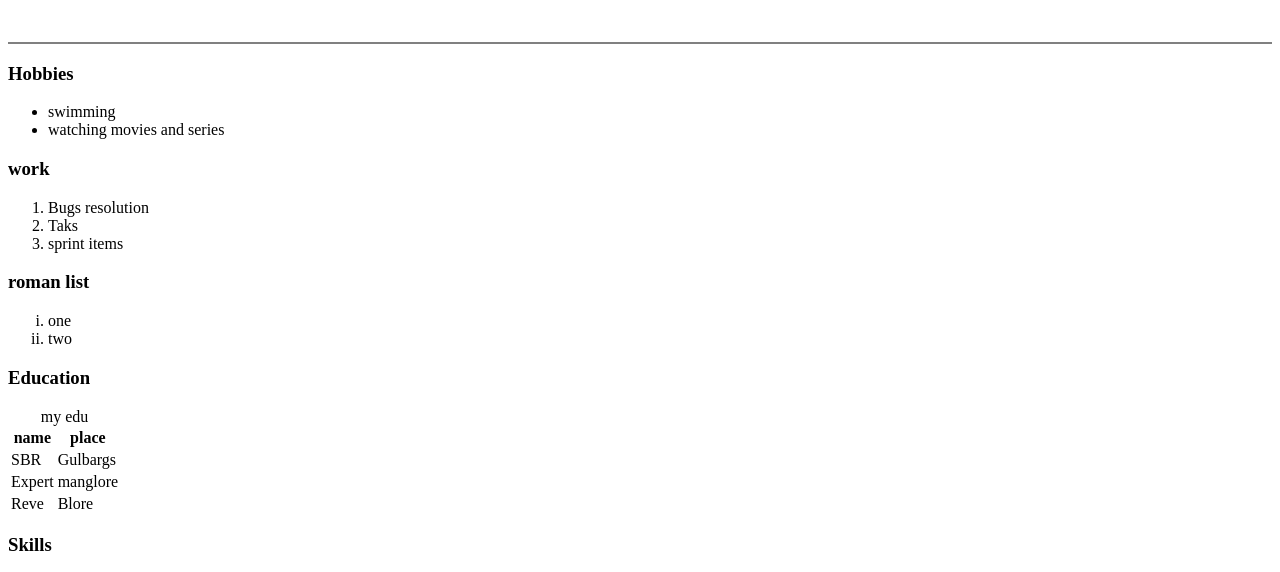
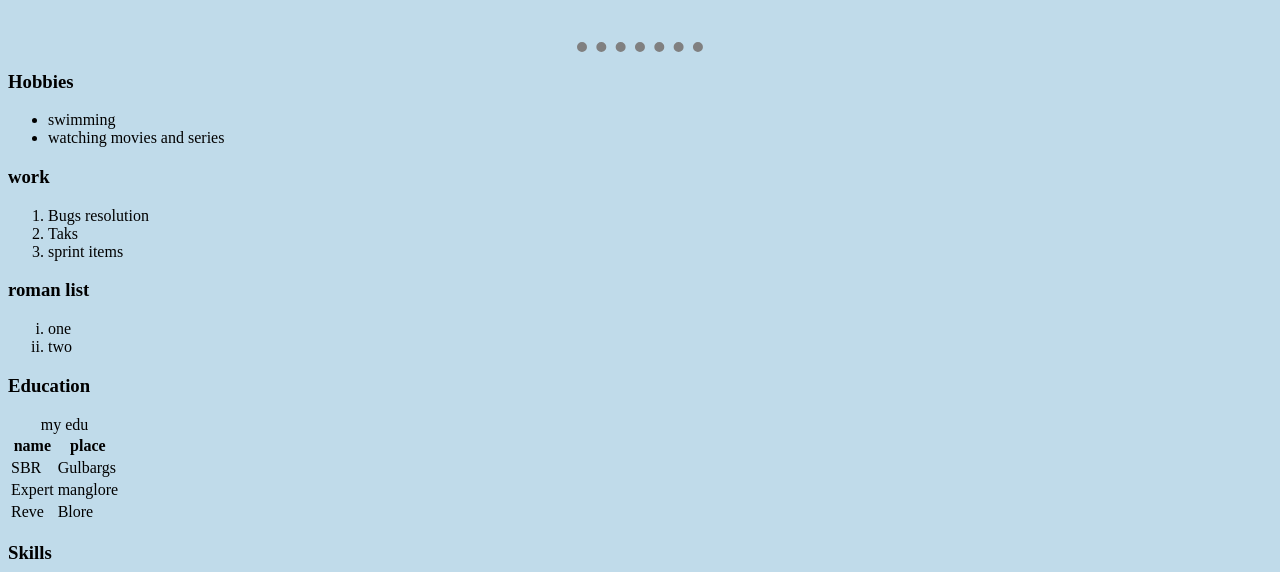
Before and after one commit to prajwal952/basic-cv, a plain HTML site: page index.html in a window 1280 px wide. Shown: the part 182-754 px from the top of the page. Drawn offline with Linux system fonts and the light colour scheme.

Commit message:
inline and internal css

```diff
--- a/index.html
+++ b/index.html
@@ -5,9 +5,20 @@
     <meta http-equiv="X-UA-Compatible" content="IE=edge">
     <meta name="viewport" content="width=device-width, initial-scale=1.0">
     <title>Prajwal's Personal site</title>
+
+    <style>
+        hr{
+            border-style: dotted none none none;
+            /* border-top-style: dotted;  */
+            border-color: grey;
+            border-width: 10px;
+            width: 10%;
+            background-color: #C0DBEA;
+        }
+    </style>
 </head>
-<body>
-
+<body style="background-color: #C0DBEA;">
+<!--use color pallate -->
     <table cellspacing="20" >
         <tr>
             <td> <img src="https://ca.slack-edge.com/T0188PWDTJA-U030S8RMF5E-774a8b9f4c42-512" alt="my image"  width="140" height="=180" style="border-radius: 40px;"></td>
```
